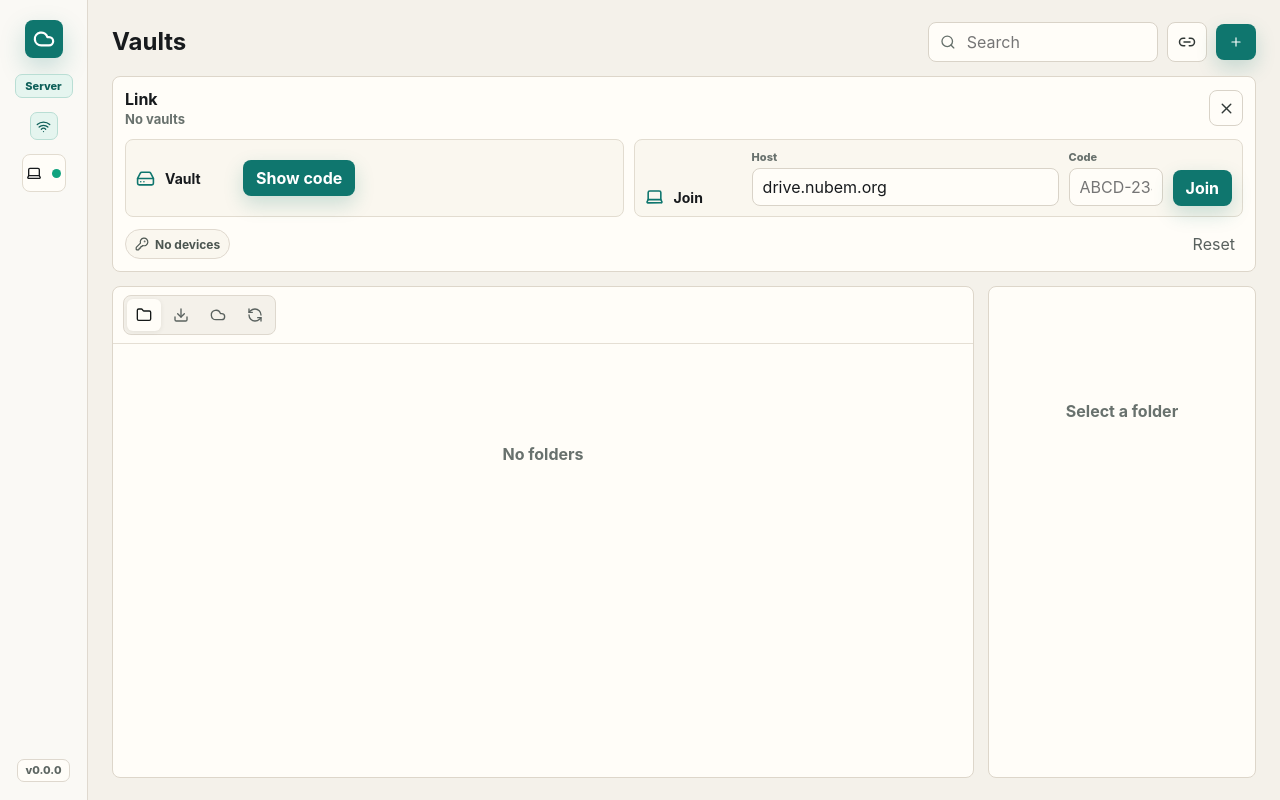
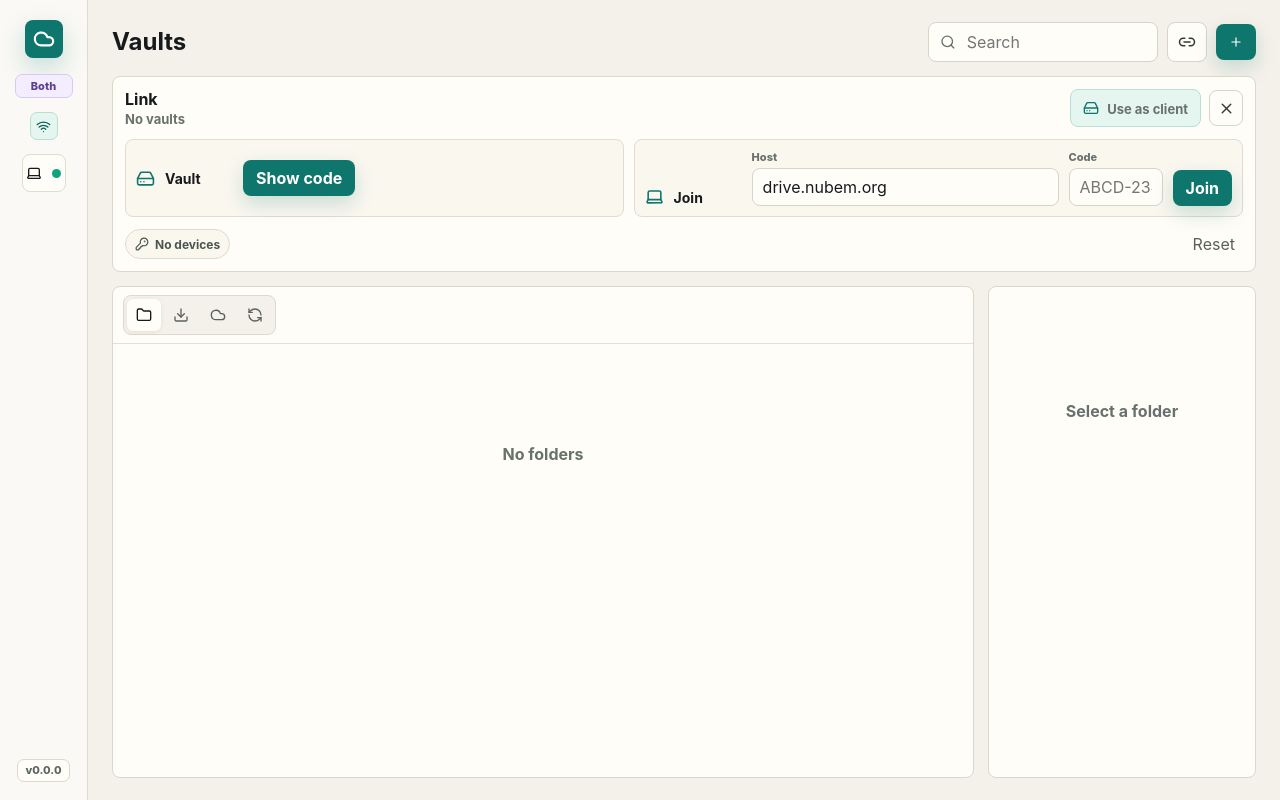
Before and after one commit to nandoanalog/nubem-drive, a React (Vite) app: page / in a window 1280 px wide. Both pictures are taken after a click on the button 1187 px from the left and 42 px from the top of the page. Built offline with nearby package versions, Linux system fonts and the light colour scheme.

Commit message:
Add explicit server mode control

```diff
--- a/electron/preload.cjs
+++ b/electron/preload.cjs
@@ -13,6 +13,7 @@ contextBridge.exposeInMainWorld('nubemDrive', {
   shareVault: (id, relayUrl) => ipcRenderer.invoke('vaults:share', id, relayUrl),
   refreshPairing: () => ipcRenderer.invoke('pairing:refresh'),
   resetPairing: () => ipcRenderer.invoke('pairing:reset'),
+  setServerMode: (enabled) => ipcRenderer.invoke('server:set-mode', enabled),
   browseRemoteFolder: (folderId, relativePath) => ipcRenderer.invoke('remote:browse', folderId, relativePath),
   downloadRemoteFile: (folderId, relativePath) => ipcRenderer.invoke('remote:download', folderId, relativePath),
   deleteRemoteEntry: (folderId, relativePath) => ipcRenderer.invoke('remote:delete', folderId, relativePath),
--- a/package.json
+++ b/package.json
@@ -1,7 +1,7 @@
 {
   "name": "nubem-drive",
   "private": true,
-  "version": "0.0.21",
+  "version": "0.0.22",
   "description": "Private folder cloud desktop app.",
   "author": "Nando <nando@nubem.org>",
   "homepage": "https://drive.nubem.org",
--- a/src/App.css
+++ b/src/App.css
@@ -323,6 +323,52 @@ button:disabled {
 .pair-footer {
   justify-content: space-between;
   gap: 12px;
+}
+
+.pair-panel-actions,
+.server-toggle {
+  display: flex;
+  align-items: center;
+}
+
+.pair-panel-actions {
+  gap: 8px;
+  min-width: 0;
+}
+
+.server-toggle {
+  gap: 8px;
+  min-height: 38px;
+  max-width: 240px;
+  padding: 0 12px;
+  border: 1px solid #d5cbc0;
+  border-radius: 8px;
+  color: #25231f;
+  background: #fffdf8;
+  font-weight: 850;
+  cursor: pointer;
+}
+
+.server-toggle span {
+  overflow: hidden;
+  text-overflow: ellipsis;
+  white-space: nowrap;
+}
+
+.server-toggle svg {
+  flex: 0 0 auto;
+  color: #0f766e;
+}
+
+.server-toggle.is-server {
+  border-color: #b9ded4;
+  color: #0f5e57;
+  background: #e5f5ef;
+}
+
+.server-toggle:disabled {
+  cursor: not-allowed;
+  opacity: 0.52;
 }
 
 .pair-panel-head strong,
--- a/src/App.tsx
+++ b/src/App.tsx
@@ -28,7 +28,7 @@ import './App.css'
 import type { AppState, CloudFolder, FolderStatus, RemoteEntry, RemoteListing } from './types'
 
 type FilterKey = 'all' | 'local' | 'online' | 'syncing'
-type PairBusy = 'code' | 'join' | 'reset' | null
+type PairBusy = 'code' | 'join' | 'reset' | 'server' | null
 type RemoteSortKey = 'name' | 'modified' | 'size'
 type SortDirection = 'asc' | 'desc'
 
@@ -49,7 +49,7 @@ const demoState: AppState = {
   },
   pairing: {
     relayUrl: `https://${defaultRelayHost}`,
-    role: null,
+    role: 'client',
     status: 'idle',
   },
   updates: {
@@ -59,7 +59,7 @@ const demoState: AppState = {
   },
   folders: [],
   devices: [
-    { id: 'demo-device', name: 'This PC', role: 'This PC', status: 'online', address: 'Local' },
+    { id: 'demo-device', name: 'This PC', role: 'Client', status: 'online', address: 'Local' },
   ],
   syncJobs: [],
   activity: [],
@@ -104,9 +104,8 @@ function pairingLine(state: AppState) {
 
 function roleBadge(state: AppState) {
   const hasClientVault = state.folders.some((folder) => folder.vaultRole === 'client')
-  const hasStorageVault = state.folders.some((folder) => folder.vaultRole !== 'client')
-  const isServer = state.storageNode.status === 'online' || hasStorageVault || state.pairing.role === 'storage'
-  const isClient = hasClientVault || state.pairing.role === 'client'
+  const isServer = state.storageNode.status === 'online' || state.pairing.role === 'storage'
+  const isClient = hasClientVault || state.pairing.role !== 'storage'
 
   if (isServer && isClient) {
     return { label: 'Both', title: 'Server and client', className: 'both' }
@@ -120,7 +119,7 @@ function roleBadge(state: AppState) {
     return { label: 'Client', title: 'Client PC', className: 'client' }
   }
 
-  return { label: 'Setup', title: 'No role yet', className: 'setup' }
+  return { label: 'Client', title: 'Client PC', className: 'client' }
 }
 
 const statusIcons: Record<FolderStatus, typeof Cloud> = {
@@ -361,6 +360,10 @@ function App() {
 
   async function createPairCode() {
     if (!api) return
+    if (state.storageNode.status !== 'online' && state.pairing.role !== 'storage') {
+      setPairError('Set this PC as server')
+      return
+    }
     if (!selectedFolder || selectedFolder.vaultRole === 'client') {
       setPairError('Select a vault')
       return
@@ -406,6 +409,19 @@ function App() {
       setState(await api.resetPairing())
     } catch (error) {
       setPairError(error instanceof Error ? error.message : 'Could not reset')
+    } finally {
+      setPairBusy(null)
+    }
+  }
+
+  async function setServerMode(enabled: boolean) {
+    if (!api) return
+    setPairBusy('server')
+    setPairError('')
+    try {
+      setState(await api.setServerMode(enabled))
+    } catch (error) {
+      setPairError(error instanceof Error ? error.message : 'Could not change role')
     } finally {
       setPairBusy(null)
     }
@@ -514,6 +530,7 @@ function App() {
             onCreateCode={createPairCode}
             onJoin={joinPairing}
             onReset={resetPairing}
+            onSetServerMode={setServerMode}
             pairCode={pairCode}
             relayHost={relayHost}
             setPairCode={setPairCode}
@@ -811,6 +828,7 @@ function PairPanel({
   onCreateCode,
   onJoin,
   onReset,
+  onSetServerMode,
   pairCode,
   relayHost,
   setPairCode,
@@ -824,6 +842,7 @@ function PairPanel({
   onCreateCode: () => void
   onJoin: (event: FormEvent) => void
   onReset: () => void
+  onSetServerMode: (enabled: boolean) => void
   pairCode: string
   relayHost: string
   setPairCode: (value: string) => void
@@ -833,6 +852,9 @@ function PairPanel({
 }) {
   const pairingMessage = error || state.pairing.message
   const linkedDevices = state.devices.filter((device) => device.id !== state.currentDevice.id)
+  const isServer = state.storageNode.status === 'online' || state.pairing.role === 'storage'
+  const canSetServer = state.currentDevice.platform === 'linux'
+  const serverButtonLabel = isServer ? 'Use as client' : 'Set this PC as server'
 
   return (
     <section className="pair-panel" aria-label="Link devices">
@@ -841,16 +863,33 @@ function PairPanel({
           <strong>Link</strong>
           <span>{pairingLine(state)}</span>
         </div>
-        <button className="icon-button compact" onClick={onClose} title="Close" aria-label="Close">
-          <X size={17} />
-        </button>
+        <div className="pair-panel-actions">
+          <button
+            className={`server-toggle ${isServer ? 'is-server' : ''}`}
+            disabled={busy === 'server' || !canSetServer}
+            onClick={() => onSetServerMode(!isServer)}
+            title={canSetServer ? serverButtonLabel : 'Server mode is available on Linux'}
+            type="button"
+          >
+            <HardDrive size={16} />
+            <span>{busy === 'server' ? '...' : serverButtonLabel}</span>
+          </button>
+          <button className="icon-button compact" onClick={onClose} title="Close" aria-label="Close">
+            <X size={17} />
+          </button>
+        </div>
       </div>
 
       <div className="pair-grid">
         <div className="pair-card">
           <HardDrive size={19} />
           <strong>Vault</strong>
-          <button className="primary-button" disabled={busy === 'code'} onClick={onCreateCode}>
+          <button
+            className="primary-button"
+            disabled={busy === 'code' || !isServer}
+            onClick={onCreateCode}
+            title={isServer ? undefined : 'Set this PC as server'}
+          >
             {busy === 'code' ? '...' : selectedFolder?.code ? 'Copy code' : 'Show code'}
           </button>
           {selectedFolder?.code ? (
--- a/src/types.ts
+++ b/src/types.ts
@@ -165,6 +165,7 @@ export type NubemDriveApi = {
   shareVault: (id: string, relayUrl: string) => Promise<AppState>
   refreshPairing: () => Promise<AppState>
   resetPairing: () => Promise<AppState>
+  setServerMode: (enabled: boolean) => Promise<AppState>
   browseRemoteFolder: (folderId: string, relativePath: string) => Promise<RemoteListing>
   downloadRemoteFile: (folderId: string, relativePath: string) => Promise<RemoteDownloadResult>
   deleteRemoteEntry: (folderId: string, relativePath: string) => Promise<RemoteDeleteResult>
```
Also changed, not shown: electron/main.cjs (+56 -4 lines), site/latest.json (+5 -5 lines), 2 other files (tests, documents, lock files or other folders).
